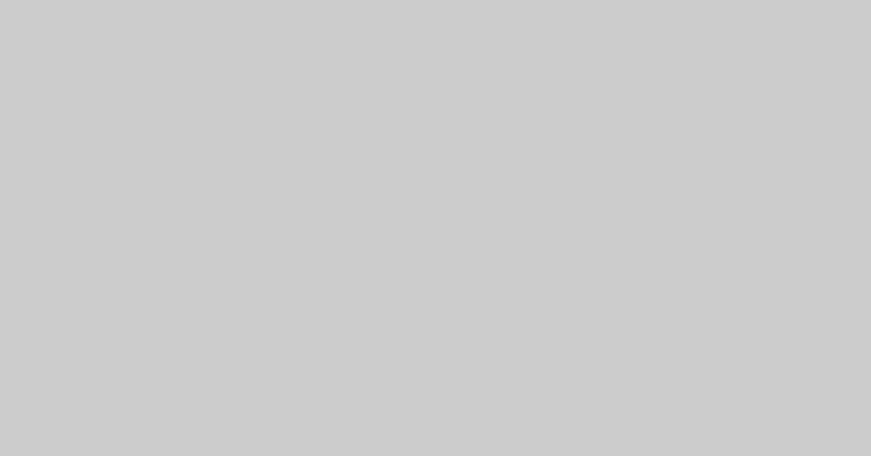
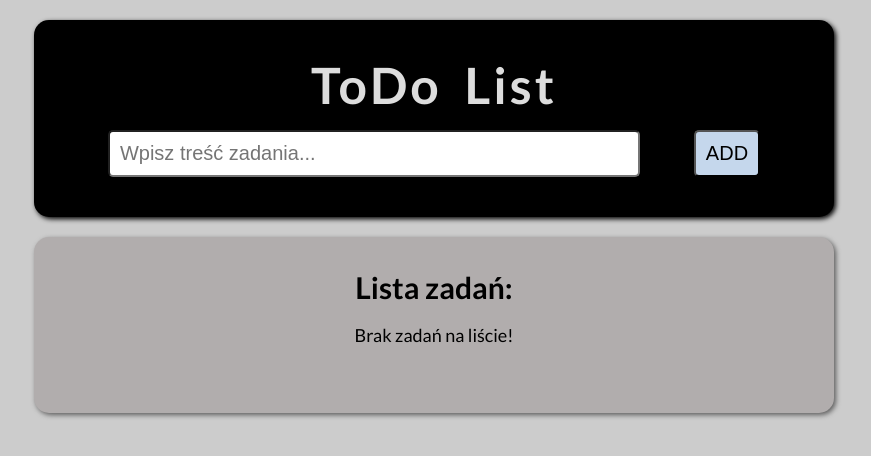
Before and after one commit to piotr-skolorzynski/ToDo-List, a plain HTML site: page index.html in a window 1280 px wide. Both pictures are taken after a click on the button "Firebase". Shown: the whole page, without its empty margins (206-1077 px from the left). Drawn offline with Linux system fonts and the light colour scheme; no server answers.

Commit message:
modify index.html embed firebase-app firebase-firestore and firebase-analytics create directory Firebase move Firebase.config.js file to this folder from js directory modify DOMEvents.js file modify function chooseStorageForm to prepare app when firebase is fired

```diff
--- a/index.html
+++ b/index.html
@@ -9,7 +9,9 @@
     <link href="https://fonts.googleapis.com/css2?family=Lato:wght@400;700&display=swap" rel="stylesheet">
     <script src="https://kit.fontawesome.com/c277eafce0.js" crossorigin="anonymous"></script>
     <link rel="stylesheet" href="./css/style.css">
-    <script src="https://www.gstatic.com/firebasejs/8.7.0/firebase-app.js"></script>
+    <script src="https://www.gstatic.com/firebasejs/8.8.0/firebase-app.js"></script>
+    <script src="https://www.gstatic.com/firebasejs/8.8.0/firebase-firestore.js"></script>
+    <script src="https://www.gstatic.com/firebasejs/8.8.0/firebase-analytics.js"></script>
     <script src="./js/App.js" type="module" defer></script>
 </head>
 <body>
--- a/js/App.js
+++ b/js/App.js
@@ -1,9 +1,12 @@
 import { createStartingInfo } from "./DOMElements.js";
 import { chooseStorageForm } from "./DOMEvents.js";
+import { firebaseConfig } from "./Firebase/Firebase.config.js";
 
 const main = () => {
     createStartingInfo();
     chooseStorageForm();
+    firebase.initializeApp(firebaseConfig);
+    firebase.analytics();
 };
 
 document.addEventListener('DOMContentLoaded', main);
--- a/js/DOMEvents.js
+++ b/js/DOMEvents.js
@@ -1,7 +1,7 @@
 import { addTask, checkEnter, handleTodoBtns } from "./Tools.js";
 import { prepareDOMElements } from "./DOMElements.js";
 import { loadTasksFromLocalStorage } from "./Localstorage.js";
-import { firebaseConfig } from "./Firebase.config.js";
+import { renderTasksFromFirestore } from "./Firebase/Firestore.js";
 
 export const prepareDOMEvents = () => {
     const addTaskBtn = document.querySelector('[data-element="add"]');
@@ -17,9 +17,10 @@ export const chooseStorageForm = () => {
     const localStorage = document.querySelector('[data-element="popup_storage"]');
     const popup = document.querySelector('[data-element="popup_info"]');
     firebase.addEventListener('click', () => {
-        console.log('kliknieto firebase');
         popup.remove();
-        // firebase.initializeApp(firebaseConfig)
+        prepareDOMElements();
+        prepareDOMEvents();
+        renderTasksFromFirestore();
     });
     localStorage.addEventListener('click', () => {
         popup.remove();
--- a/js/Firebase.config.js
+++ /dev/null
@@ -1,11 +0,0 @@
-// Your web app's Firebase configuration
-// For Firebase JS SDK v7.20.0 and later, measurementId is optional
-
-export var firebaseConfig = {
-    apiKey: "AIzaSyDhs_uNcLu4g-5KtJjQaUc-No_UoYGLe8Q",
-    authDomain: "todo-list-3ed22.firebaseapp.com",
-    projectId: "todo-list-3ed22",
-    storageBucket: "todo-list-3ed22.appspot.com",
-    messagingSenderId: "1013442302940",
-    appId: "1:1013442302940:web:f2595a67377cc09f5ab519",
-};
--- /dev/null
+++ b/js/Firebase/Firebase.config.js
@@ -0,0 +1,9 @@
+export var firebaseConfig = {
+    apiKey: "AIzaSyBEvtH0OrynlyvsdRgsEhm_uAm-RUjwAdY",
+    authDomain: "todolist-skolo.firebaseapp.com",
+    projectId: "todolist-skolo",
+    storageBucket: "todolist-skolo.appspot.com",
+    messagingSenderId: "878044008615",
+    appId: "1:878044008615:web:2d07aaeb3903f2294ccb82",
+    measurementId: "G-NZ5VG5NKW9"
+};
--- /dev/null
+++ b/js/Firebase/Firestore.js
@@ -0,0 +1,12 @@
+
+
+
+export const renderTasksFromFirestore = () => {
+    const db = firebase.firestore();
+    db.settings({ timestampsInSnapshots: true });
+
+    db.collection('tasks').get().then(snapshot => {
+        console.log(snapshot.docs)
+        snapshot.docs.forEach(task => console.log(task.data()))
+    });
+}
```
